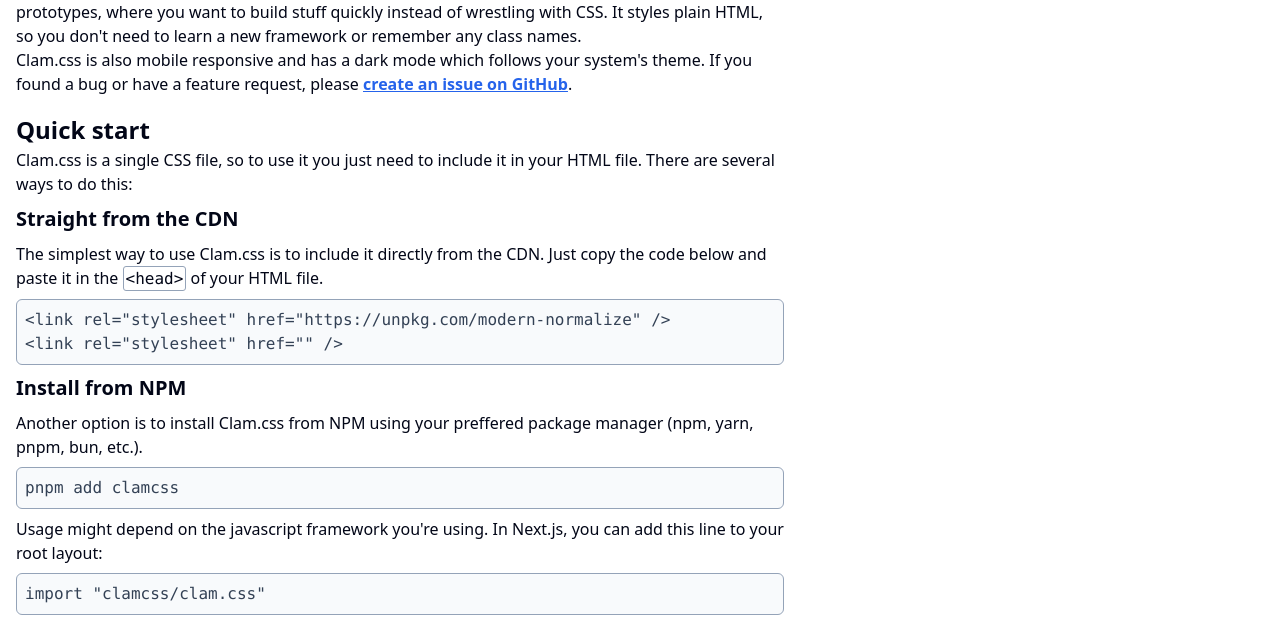
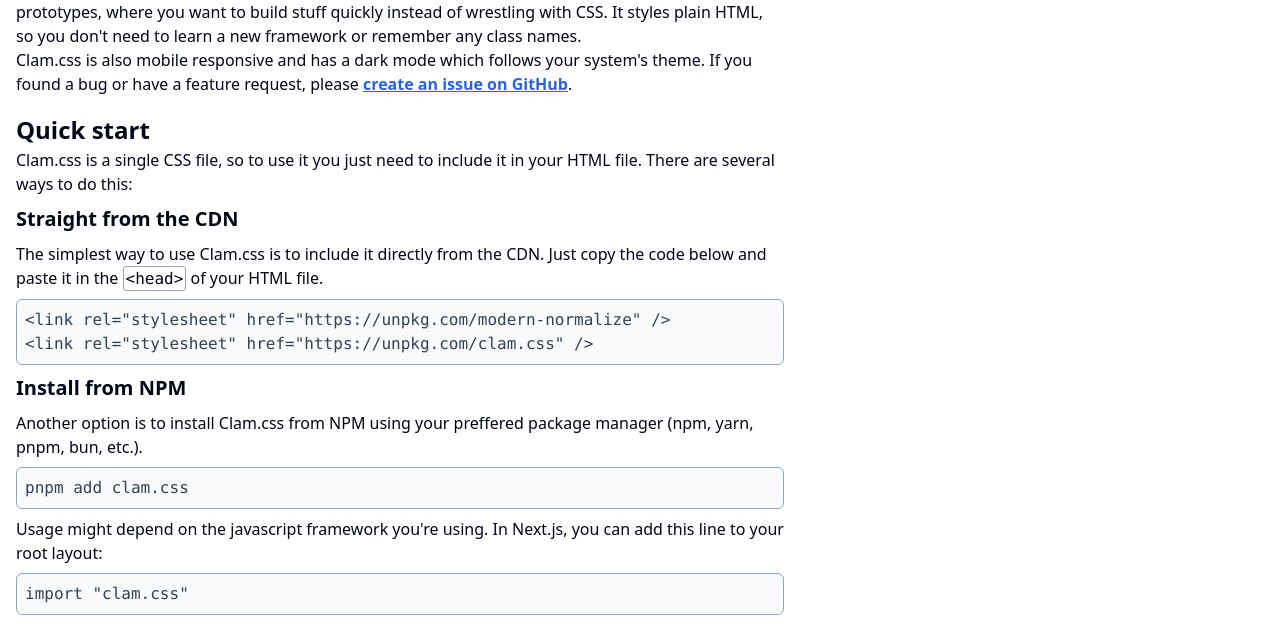
Before and after one commit to rmrt1n/clam.css, a website built with Vite: page index.html in a window 1280 px wide. Shown: the part 143-771 px from the top of the page. Built offline with nearby package versions, Linux system fonts and the light colour scheme.

Commit message:
docs: update installation guide

```diff
--- a/index.html
+++ b/index.html
@@ -87,7 +87,7 @@
             <code>&lt;head&gt;</code> of your HTML file.
           </p>
           <pre><code>&lt;link rel="stylesheet" href="https://unpkg.com/modern-normalize" /&gt;
-&lt;link rel="stylesheet" href="" /&gt;</code></pre>
+&lt;link rel="stylesheet" href="https://unpkg.com/clam.css" /&gt;</code></pre>
         </div>
 
         <div class="space-y-2">
@@ -96,12 +96,12 @@
             Another option is to install Clam.css from NPM using your preffered
             package manager (npm, yarn, pnpm, bun, etc.).
           </p>
-          <pre><code>pnpm add clamcss</code></pre>
+          <pre><code>pnpm add clam.css</code></pre>
           <p>
             Usage might depend on the javascript framework you're using. In
             Next.js, you can add this line to your root layout:
           </p>
-          <pre><code>import "clamcss/clam.css"</code></pre>
+          <pre><code>import "clam.css"</code></pre>
         </div>
       </section>
       <section>
```
